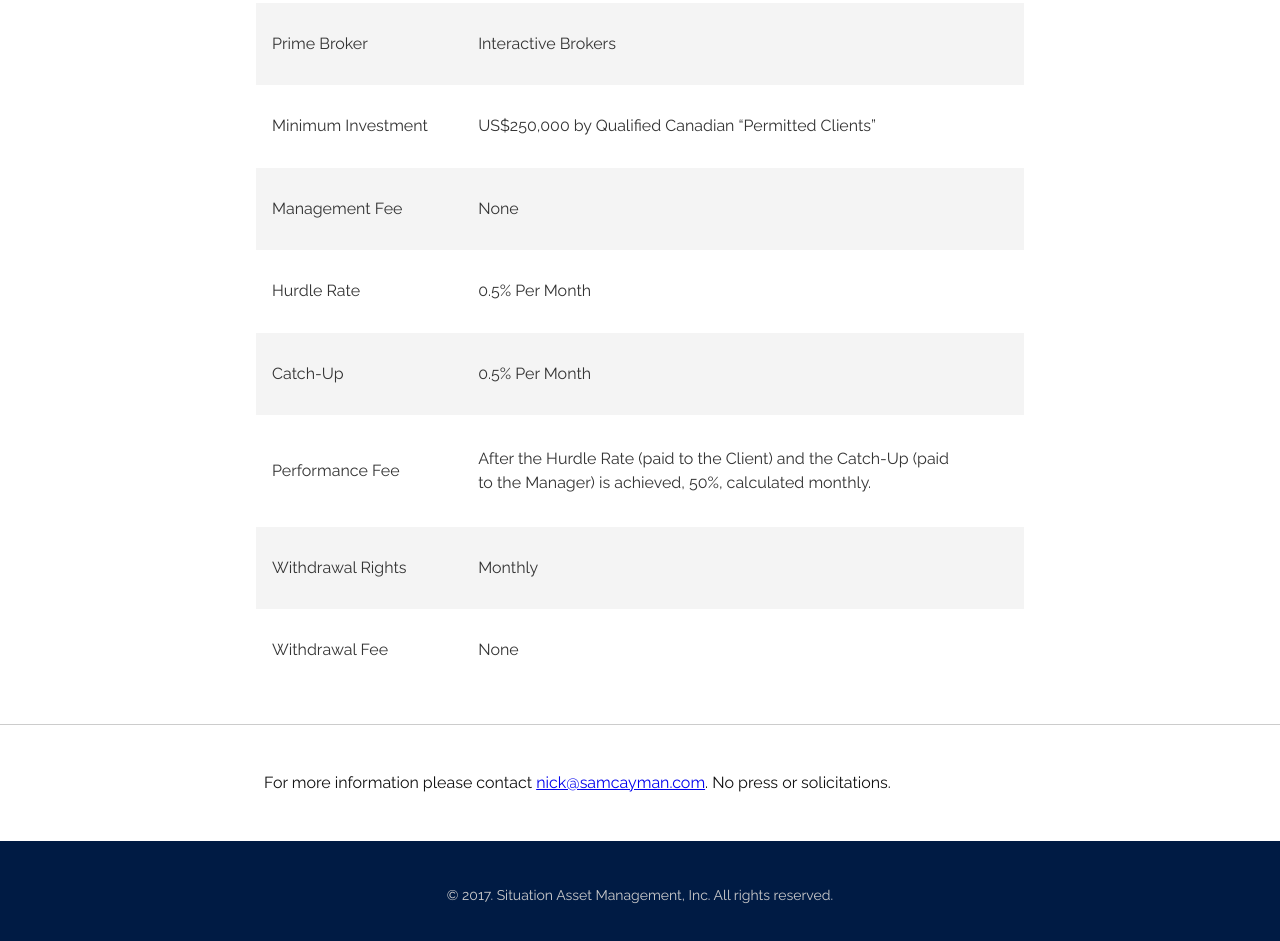
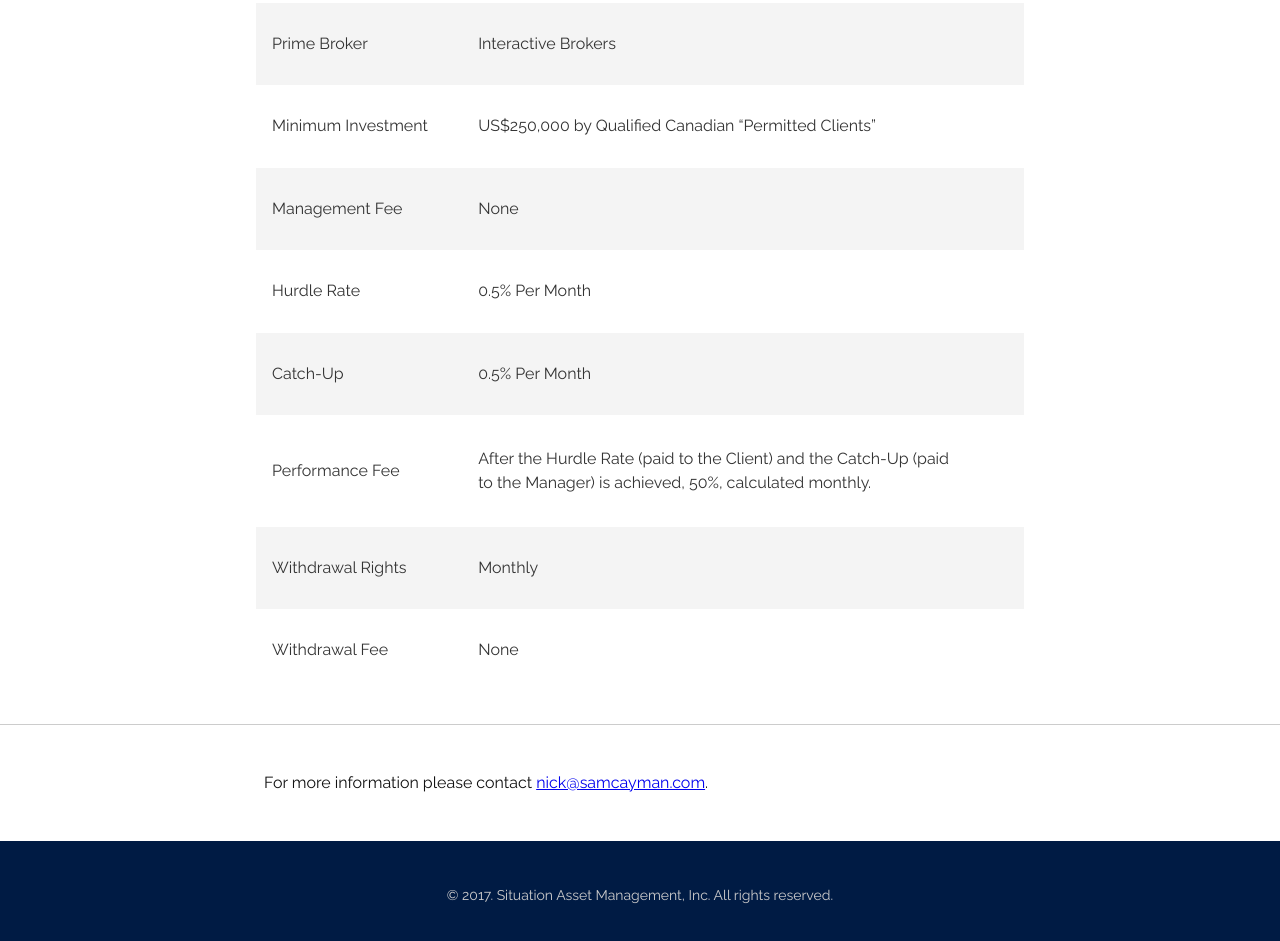
Before and after one commit to aseemvinayak71/epcylon.github.io, a plain HTML site: page index.html in a window 1280 px wide. Shown: the part 1647-2588 px from the top of the page. Drawn offline with nearby package versions, Linux system fonts and the light colour scheme.

Commit message:
remove warning

```diff
--- a/index.html
+++ b/index.html
@@ -90,7 +90,7 @@
         </div>
         <div class="fl w-100">
             <div class="mw7 center pv4 ph2">
-                <p class="f5 near-black lh-title">For more information please contact <a href="mailto:nick@samcayman.com">nick@samcayman.com</a>. No press or solicitations.</p>
+                <p class="f5 near-black lh-title">For more information please contact <a href="mailto:nick@samcayman.com">nick@samcayman.com</a>.</p>
             </div>
         </div>
         <div class="fl w-100 pa4 bg-navy tc">
```
